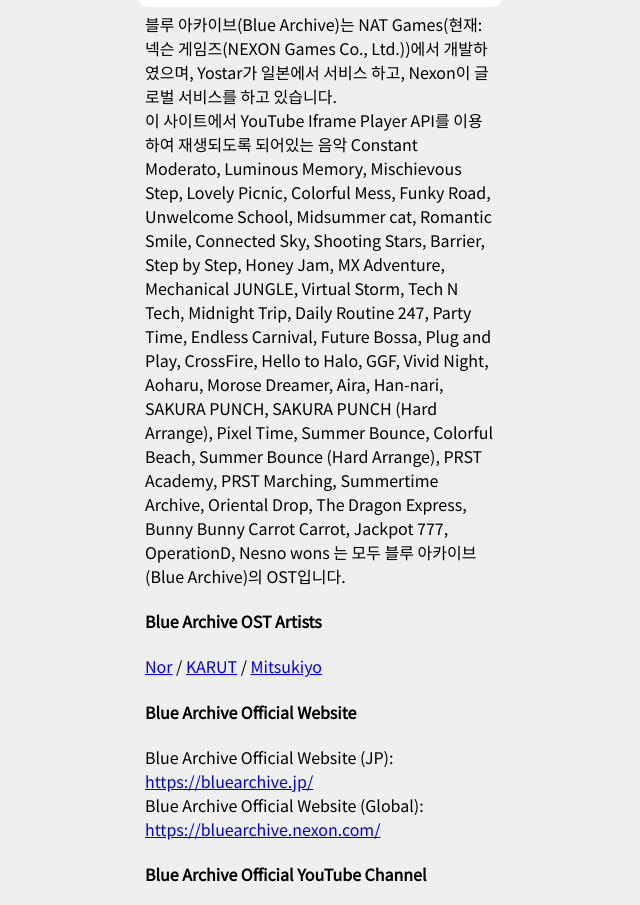
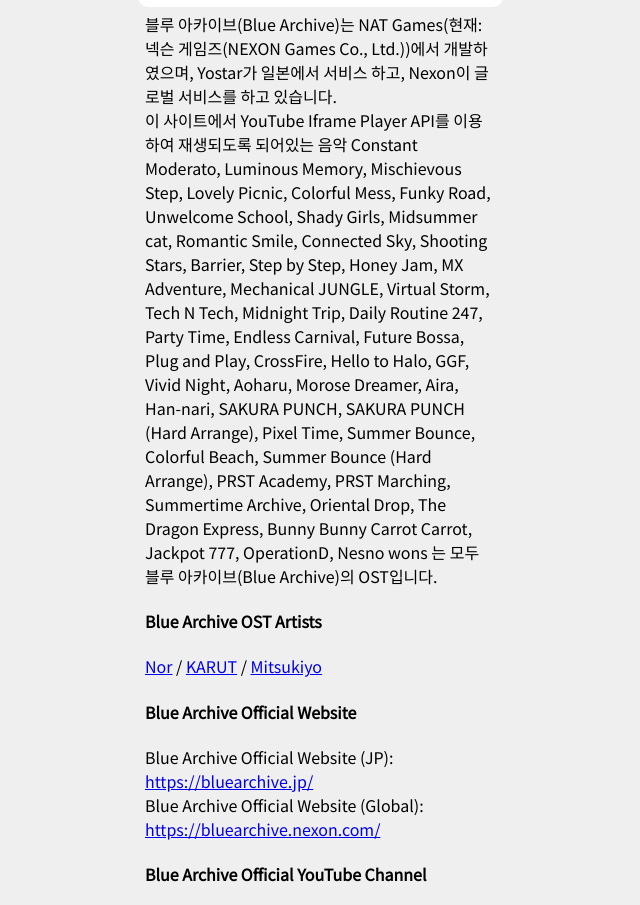
Before and after one commit to okysky1121/ba-bgm, a plain HTML site: page index.html in a window 1280 px wide. Shown: the part 4099-5004 px from the top of the page, without its empty margins (320-960 px from the left). Drawn offline with Linux system fonts and the light colour scheme.

Commit message:
Update index.html

```diff
--- a/index.html
+++ b/index.html
@@ -33,6 +33,7 @@
 Colorful Mess,
 Funky Road,
 Unwelcome School,
+Shady Girls,
 Midsummer cat,
 Romantic Smile,
 Connected Sky,
```
